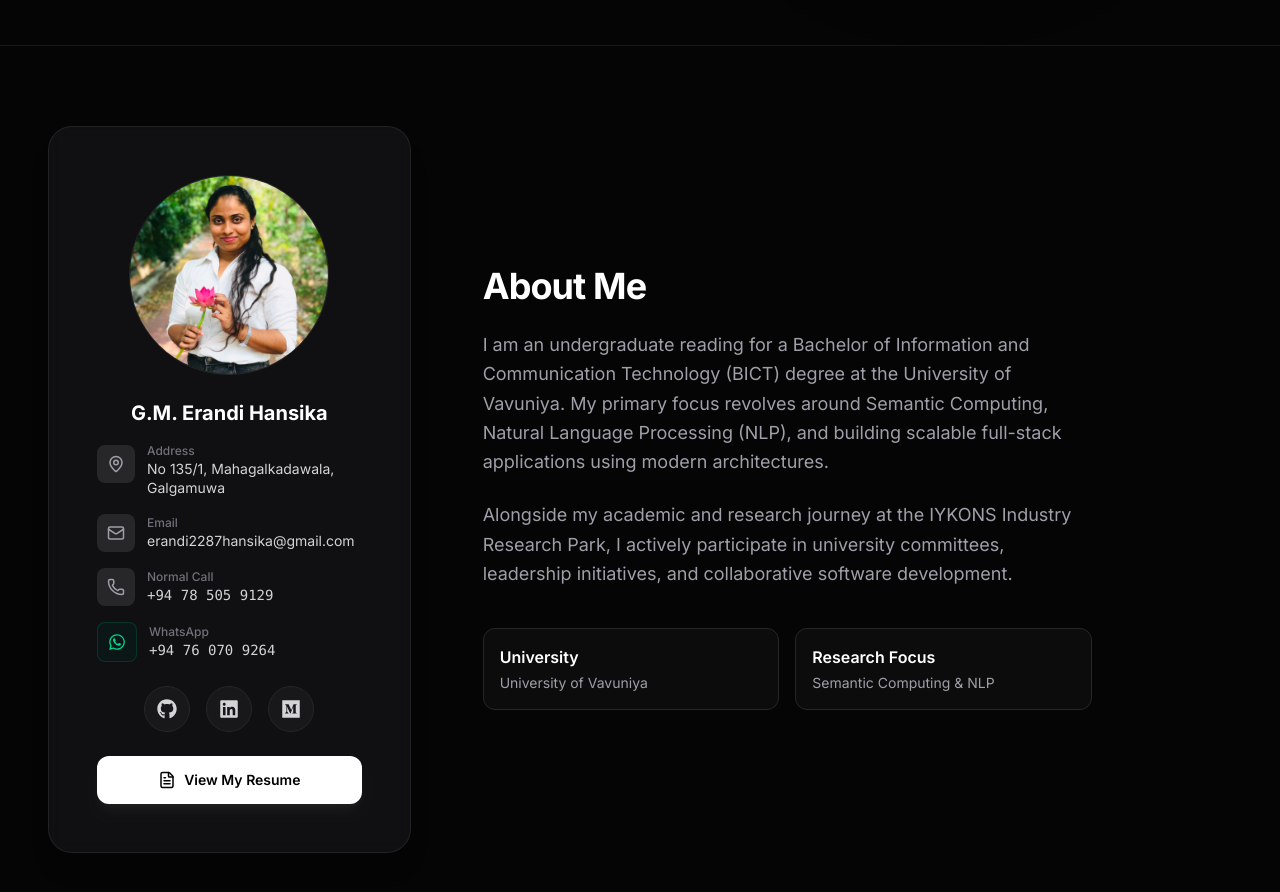
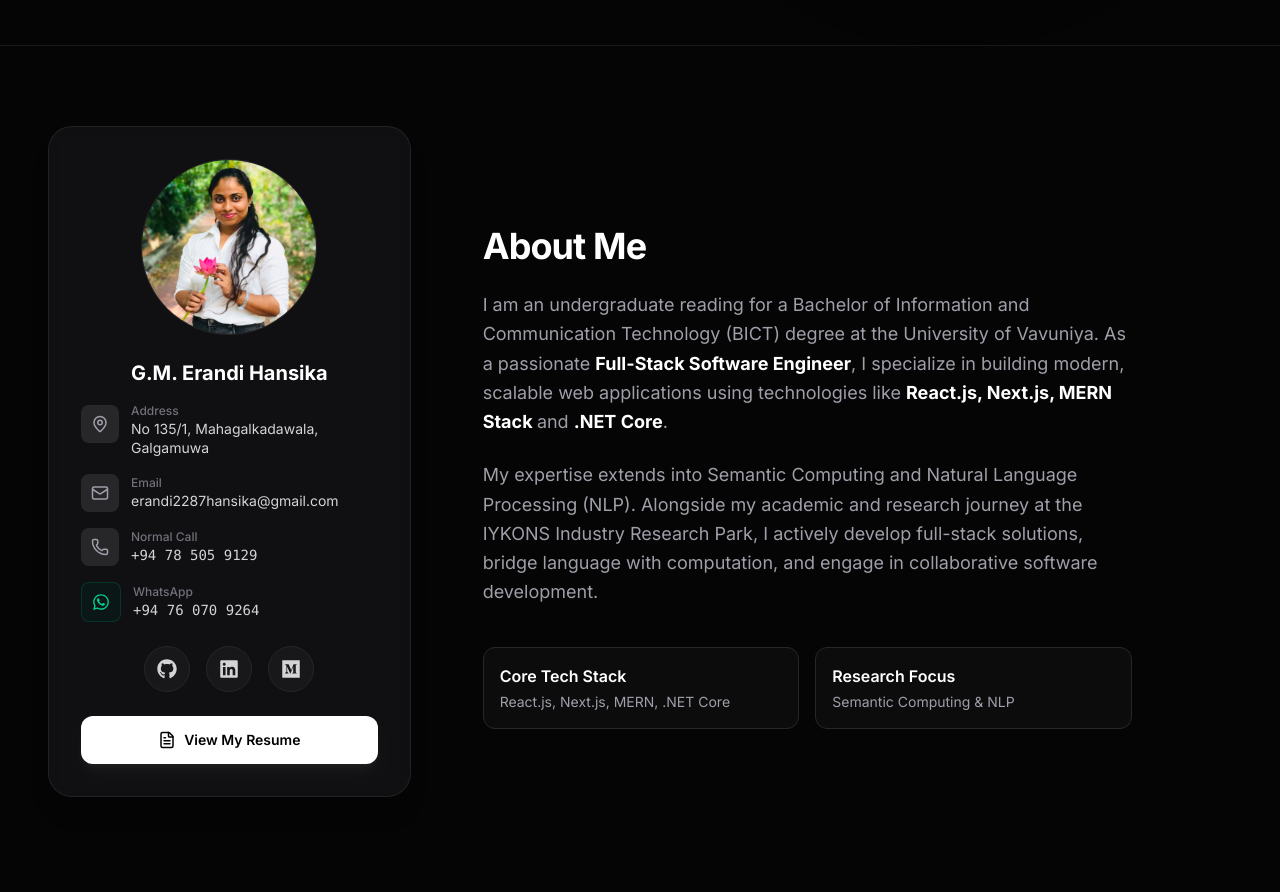
Before and after one commit to Erandi-Hans/Erandi-Hansika-Portfolio, a Next.js app: page / in a window 1280 px wide. Shown: the part 700-1592 px from the top of the page. Built offline with nearby package versions, Linux system fonts and the light colour scheme.

Commit message:
feat: implementing about component

```diff
--- a/src/app/components/About.tsx
+++ b/src/app/components/About.tsx
@@ -8,9 +8,9 @@ export default function About() {
             <div className="grid grid-cols-1 lg:grid-cols-3 gap-12 items-start">
 
                 {/* 1. Personal Info Card with Image */}
-                <div className="bg-zinc-900/60 border border-zinc-800/80 rounded-3xl p-12 space-y-6 backdrop-blur-sm shadow-xl lg:col-span-1">
+                <div className="bg-zinc-900/60 border border-zinc-800/80 rounded-3xl p-8 space-y-6 backdrop-blur-sm shadow-xl lg:col-span-1">
 
-                    <div className="relative w-42 h-42 md:w-50 md:h-50 mx-auto overflow-hidden rounded-full border border-zinc-800">
+                    <div className="relative w-36 h-36 md:w-44 md:h-44 mx-auto overflow-hidden rounded-full border border-zinc-800">
                         <Image
                             src="/img/pi1.jpeg"
                             alt="G.M. Erandi Hansika"
@@ -79,7 +79,6 @@ export default function About() {
                             <a href="https://medium.com/@erandi2287hansika" target="_blank" className="p-3 bg-zinc-900 border border-zinc-800 rounded-full text-zinc-300 hover:text-white hover:border-white hover:bg-white/10 transition">
                                 <FaMedium size={20} />
                             </a>
-
                         </div>
 
                         {/* CV Button */}
@@ -92,21 +91,21 @@ export default function About() {
                 </div>
 
                 {/* 2. Main About Me Description */}
-                <div className="lg:col-span-2 space-y-6 pl-0 lg:pl-6 p-35">
+                <div className="lg:col-span-2 space-y-6 pl-0 lg:pl-6 p-25">
                     <h2 className="text-3xl md:text-4xl font-bold tracking-tight text-white">About Me</h2>
 
                     <p className="text-zinc-400 text-lg leading-relaxed">
-                        I am an undergraduate reading for a Bachelor of Information and Communication Technology (BICT) degree at the University of Vavuniya. My primary focus revolves around Semantic Computing, Natural Language Processing (NLP), and building scalable full-stack applications using modern architectures.
+                        I am an undergraduate reading for a Bachelor of Information and Communication Technology (BICT) degree at the University of Vavuniya. As a passionate <strong className="text-white">Full-Stack Software Engineer</strong>, I specialize in building modern, scalable web applications using technologies like <strong className="text-white">React.js, Next.js, MERN Stack </strong>and <strong className="text-white">.NET Core</strong>.
                     </p>
 
                     <p className="text-zinc-400 text-lg leading-relaxed">
-                        Alongside my academic and research journey at the IYKONS Industry Research Park, I actively participate in university committees, leadership initiatives, and collaborative software development.
+                        My expertise extends into Semantic Computing and Natural Language Processing (NLP). Alongside my academic and research journey at the IYKONS Industry Research Park, I actively develop full-stack solutions, bridge language with computation, and engage in collaborative software development.
                     </p>
 
                     <div className="pt-4 grid grid-cols-1 sm:grid-cols-2 gap-4">
                         <div className="p-4 bg-zinc-900/40 border border-zinc-800 rounded-xl">
-                            <h4 className="text-white font-semibold mb-1">University</h4>
-                            <p className="text-sm text-zinc-400">University of Vavuniya</p>
+                            <h4 className="text-white font-semibold mb-1">Core Tech Stack</h4>
+                            <p className="text-sm text-zinc-400">React.js, Next.js, MERN, .NET Core</p>
                         </div>
                         <div className="p-4 bg-zinc-900/40 border border-zinc-800 rounded-xl">
                             <h4 className="text-white font-semibold mb-1">Research Focus</h4>
```
